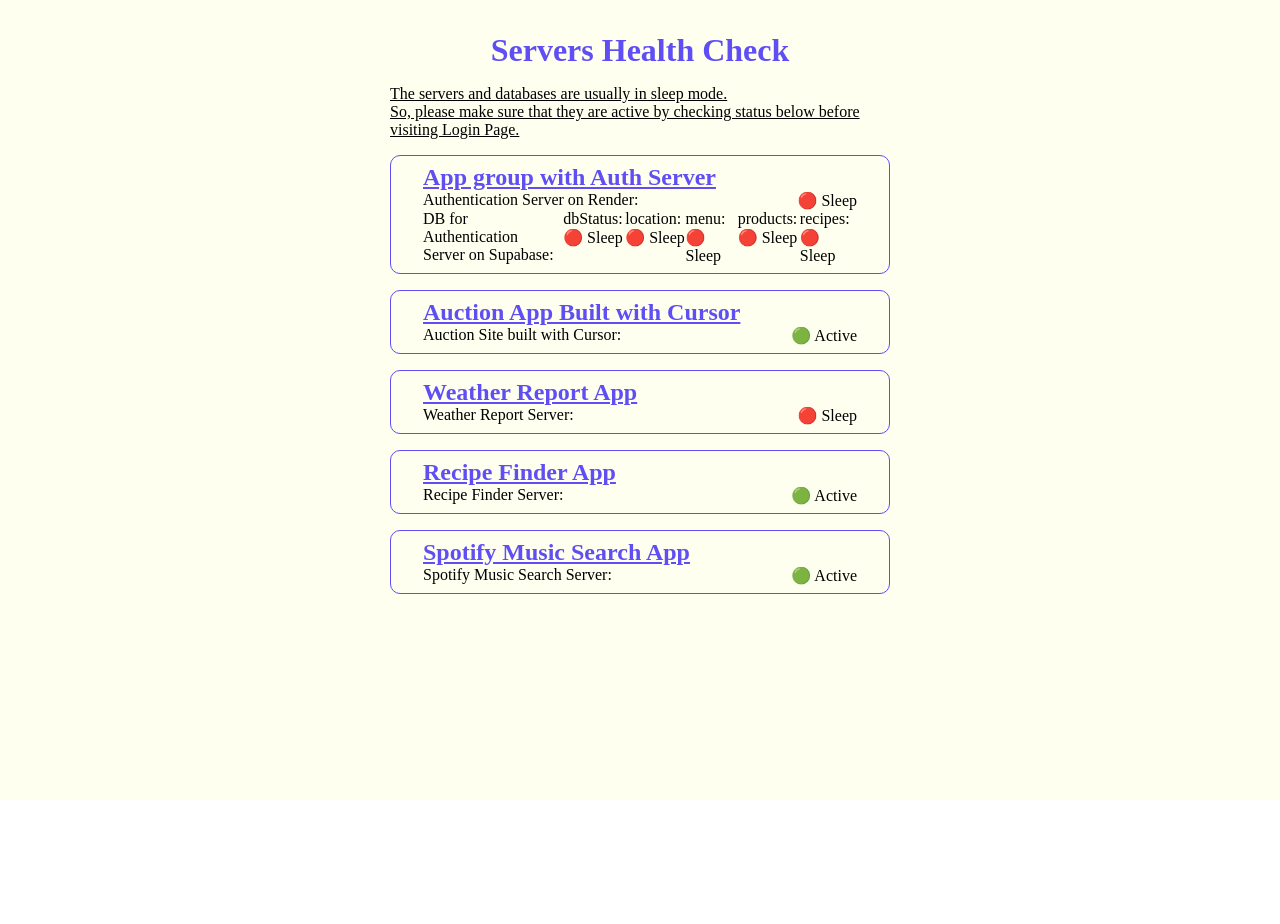
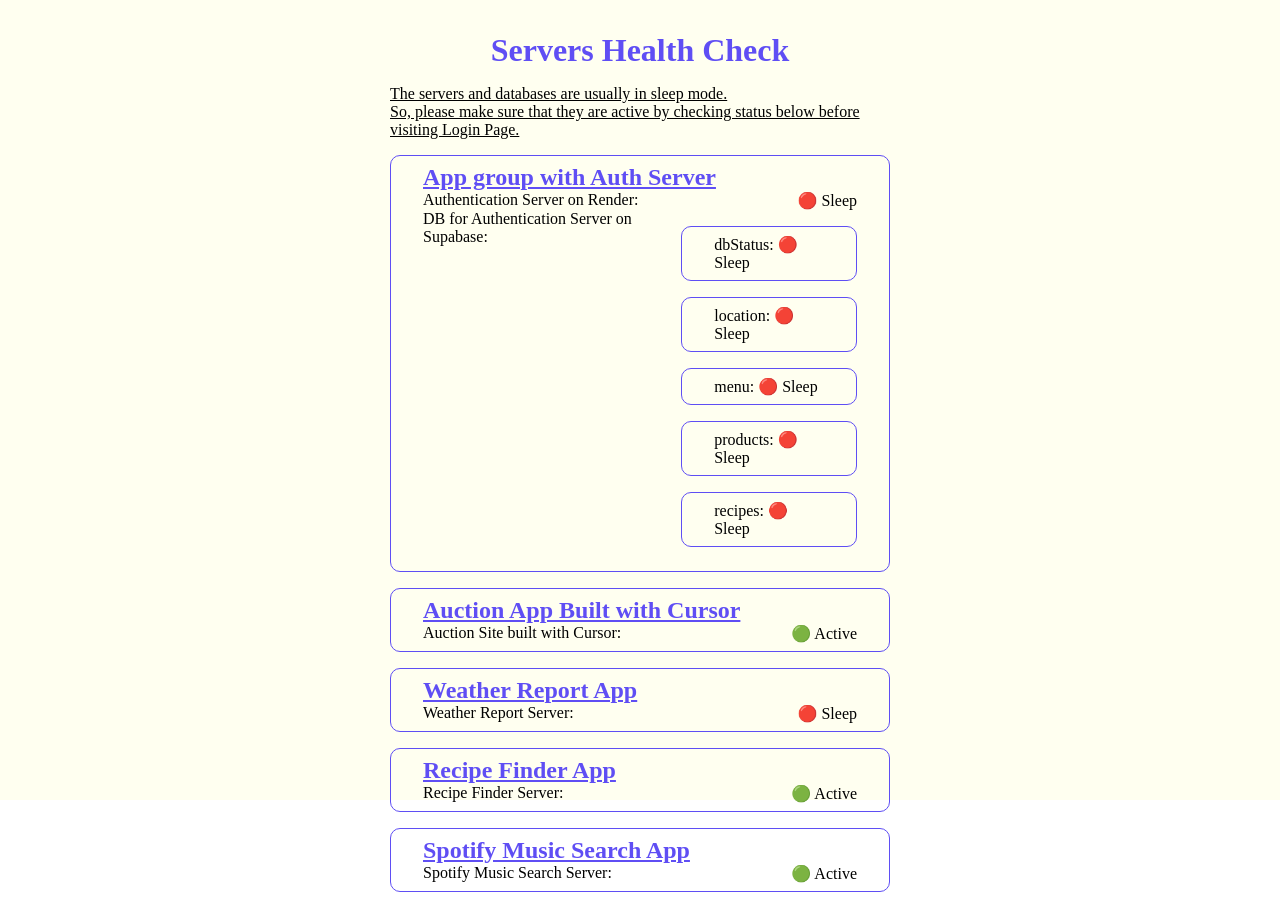
Before and after one commit to kappasan21/server-health-check, a React (Vite) app: page / in a window 1280 px wide. Before the commit the page ends 800 px from the top, so only its background shows below. Built offline with nearby package versions, Linux system fonts and the light colour scheme; no server answers.

Commit message:
update the UI and clean up api part

```diff
--- a/src/App.jsx
+++ b/src/App.jsx
@@ -5,7 +5,7 @@
   checkDbStatus,
   checkWeatherServerStatus,
   checkSpotifyServerStatus,
-  dbStatusCheck,
+  // dbStatusCheck,
 } from './components/api-requests';
 
 import styles from './App.module.css';
@@ -24,9 +24,8 @@
 function App() {
 
   const [authServerStatus, setAuthServerStatus] = useState(false);
-  const [dbStatus, setDbStatus] = useState(false);
+  // const [dbStatus, setDbStatus] = useState(false);
   const [weatherServerStatus, setWeatherServerStatus] = useState(false);
-  const [dbConnection, setDbConnection] = useState(false);
   const [detailStatus, setDetailStatus] = useState({});
   // 'users', 'location', 'menu', 'products', 'recipes'
 
@@ -44,11 +43,6 @@
     checkWeatherServerStatus().then((status) => {
       setWeatherServerStatus(status);
     });
-    // Restaurant DB check - which is the same location with auth server
-    dbStatusCheck().then((status) => {
-      setDbConnection(status);
-    })
-
   }, []);
 
   return (
@@ -74,6 +68,8 @@
               </div>
               <div>
                 <p>DB for Authentication Server on Supabase: </p>
+                <ul>
+                  <li>
                     <p className="current-status">
                       {/* {
                     dbStatus
@@ -83,18 +79,28 @@
                   } */}
                       dbStatus: {detailStatus.users ? '🟢 Active' : '🔴 Sleep'}
                     </p>
+                  </li>
+                  <li>
                     <p className="current-status">
                       location: {detailStatus.location ? '🟢 Active' : '🔴 Sleep'}
                     </p>
+                  </li>
+                  <li>
                     <p className="current-status">
                       menu: {detailStatus.menu ? '🟢 Active' : '🔴 Sleep'}
                     </p>
+                  </li>
+                  <li>
                     <p className="current-status">
                       products: {detailStatus.products ? '🟢 Active' : '🔴 Sleep'}
                     </p>
+                  </li>
+                  <li>
                     <p className="current-status">
                       recipes: {detailStatus.recipes ? '🟢 Active' : '🔴 Sleep'}
                     </p>
+                  </li>
+                </ul>
               </div>
             </li>
 
--- a/src/components/api-requests.jsx
+++ b/src/components/api-requests.jsx
@@ -46,7 +46,7 @@
     return false;
   }
 };
-// db-check for other servers
+// db-check for restaurant server
 export async function dbStatusCheck() {
   try {
     const response = await axios.get(restaurantSvrURL + '/db-check');
```
Lines whose indentation alone changed are shown as unchanged.
